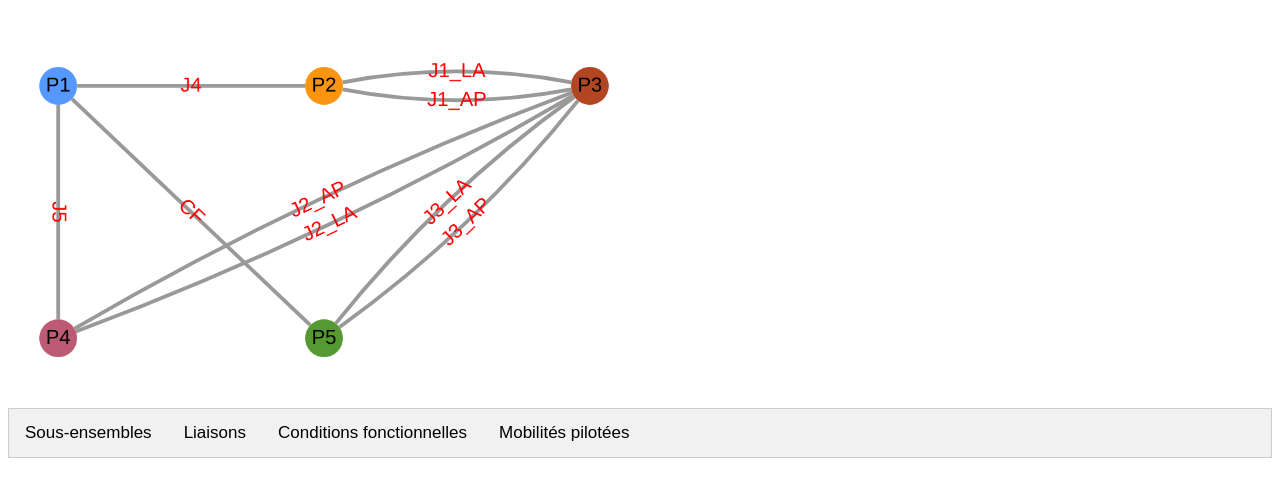
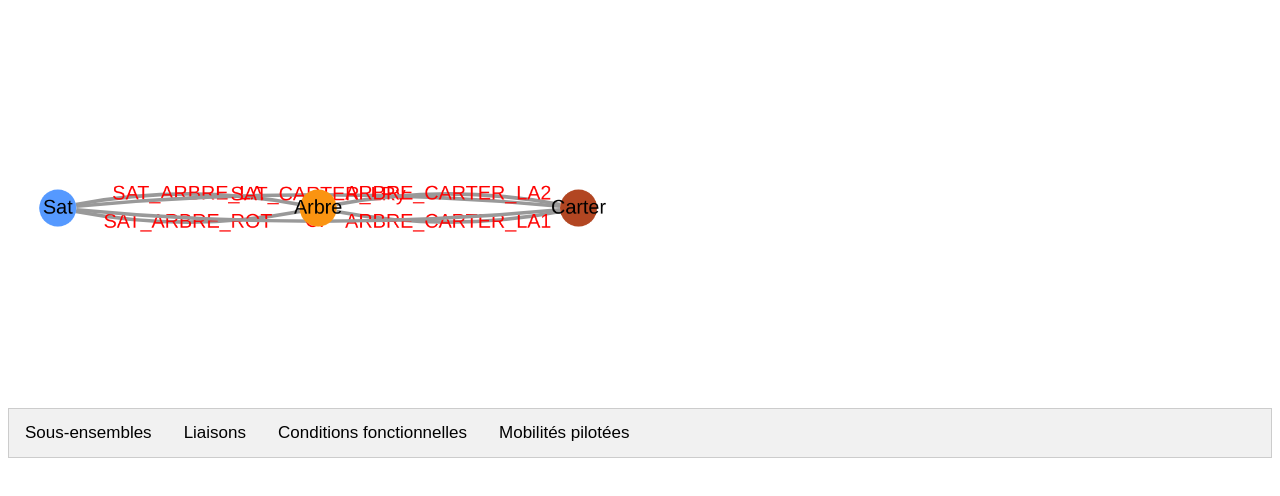
Before and after one commit to guillaume55/MecaWeb, a plain HTML site: page cytoscape.html in a window 1280 px wide. Drawn offline with Linux system fonts and the light colour scheme.

Commit message:
add nerdamer, not working yet + another exmple

```diff
--- a/cytoscape.html
+++ b/cytoscape.html
@@ -9,9 +9,10 @@
     <!--from the web-->
     <script src='js/cytoscape.min.js'></script>
     <script src='js/math.js'></script>
-    <script src='js/gausselimination.js'></script>
+    <script src='js/nerdamer-all.min.js'></script>
     <!-- from this project-->
-    <script src='js/cytoscape.js'></script>
+    <!--<script src='examples/helico.js'></script>-->
+    <script src='examples/boitie_arr.js'></script>
     <script src='js/computecycles.js'></script>
     <script src='js/export.js'></script>
     <script src='js/component.js'></script>
@@ -40,9 +41,9 @@
 
         //console.log([5,0,10],[10,0,0], ["a","b","c"], ["u","v","w"]))
         //console.log(mechmath_babar([20,30,10],[10,20,0], ["a","b","c"], ["u","v","w"]))
-        //findCycles()
+        findCycles()
         write_eq_V2(/*edge*/)
-        solve_oneI()
+        //solve_oneI("v_J2_LA+(60*I_alpha_J2_LA)-(60*gamma_J2_LA)")
     </script>
 </body>
 </html>
--- /dev/null
+++ b/examples/boitie_arr.js
@@ -0,0 +1,137 @@
+function cy_create(c) {
+  var cy = cytoscape({
+  container: c,
+  elements: [
+    { data: { id: 'Sat', color:'#5599FF', shape:'ellipse'} },
+    { data: { id: 'Arbre', color:'#fa9411', shape:'ellipse'} },
+    { data: { id: 'Carter', color:'#b24622', shape:'ellipse'} },
+    {
+      data: {
+        id: 'SAT_ARBRE_LA',
+        source: 'Sat',
+        target: 'Arbre',
+        label: 'SAT_ARBRE_LA',
+        type: 'LA z',
+        point:[5,0,10],
+        specSource: 0.2,
+        specTarget: 0.2,
+        play: 0.2
+      }
+    },
+    {
+      data: {
+        id: 'SAT_ARBRE_ROT',
+        source: 'Sat',
+        target: 'Arbre',
+        label: 'SAT_ARBRE_ROT',
+        type: 'Rot',
+        point:[5,0,-10],
+        specSource: 0.2,
+        specTarget: 0.2,
+        play: 0.2
+      }
+    },
+    {
+      data: {
+        id: 'SAT_CARTER_LRy',
+        source: 'Sat',
+        target: 'Carter',
+        label: 'SAT_CARTER_LRy',
+        type: 'LR axe z norm y',
+        point:[25,0,0],
+        specSource: 0.2,
+        specTarget: 0.2,
+        play: 0.2
+      }
+    },
+    {
+      data: {
+        id: 'ARBRE_CARTER_LA2',
+        source: 'Carter',
+        target: 'Arbre',
+        label: 'ARBRE_CARTER_LA2',
+        type: 'LA z',
+        point:[0,0,-30],
+        specSource: 0.2,
+        specTarget: 0.2,
+        play: 0.2
+      }
+    },
+    {
+      data: {
+        id: 'ARBRE_CARTER_LA1',
+        source: 'Carter',
+        target: 'Arbre',
+        label: 'ARBRE_CARTER_LA1',
+        type: 'LA z',
+        point:[0,0,-100],
+        specSource: 0.2,
+        specTarget: 0.2,
+        play: 0.2
+      }
+    },
+    {
+      data: {
+        id: 'CF',
+        source: 'Sat',
+        target: 'Carter',
+        label: 'CF',
+        point:[0,0,0],
+        type: 'FC'
+      }
+    }
+
+
+    ],
+    style: [
+    {
+        selector: 'node',
+        style: {
+            shape: 'data(shape)',
+            'background-color': 'data(color)',
+            label: 'data(id)',
+            'text-valign': 'center',
+            'text-halign': 'center'
+        }
+    },
+    {
+        selector: 'edge',
+        style: {
+            'color': 'red',
+            'label': 'data(label)',
+            //'stacking': 'auto bend'
+            'curve-style': 'bezier',
+            "edge-text-rotation": "autorotate"
+
+        }
+
+    }
+    ]
+});
+  return cy
+
+}
+
+
+
+//must be shorten. No internet, have to recycle
+/*
+function get_type_from_edge(edge){
+    var edges = cy.edges()
+
+    for(let i=0; i<edges.length;i++) {
+        var json = cy.data(edges[i].json())
+        if ( (edge[0] == json.data()['data']['source'] && edge[1] == json.data()['data']['target']) || (edge[0] == json.data()['data']['target'] && edge[1] == json.data()['data']['source'])) {
+            var type = json.data()['data']['type']
+            return type
+        }
+    }
+    return 'error'
+}*/
+
+function get_cf(){
+    var val = 0.1
+    var axis = "v"
+    var point = [0,0,0]
+    return {val: val, axis: axis, point:point}
+}
--- a/js/cytoscape.js
+++ b/examples/helico.js
@@ -87,10 +87,11 @@ function cy_create(c) {
     },
     {
       data: {
-        id: 'J4',
+        id: 'J4_ROT',
         source: 'P2',
         target: 'P1',
-        label: 'J4',
+        label: 'J4_ROT',
+        type: 'Rot',
         point:[10,20,30],
         specSource: 0.2,
         specTarget: 0.2,
@@ -99,10 +100,11 @@ function cy_create(c) {
     },
     {
       data: {
-        id: 'J5',
+        id: 'J5_LA',
         source: 'P4',
         target: 'P1',
-        label: 'J5',
+        label: 'J5_LA',
+        type: 'LA x',
         point:[40,50,60],
         specSource: 0.2,
         specTarget: 0.2,
@@ -115,7 +117,8 @@ function cy_create(c) {
         source: 'P5',
         target: 'P1',
         label: 'CF',
-        point:[70,80,90]
+        point:[70,80,90],
+        type: 'FC'
       }
     }
 
@@ -150,17 +153,7 @@ function cy_create(c) {
 
 }
 
-function extract_graph(){
-    var edges = cy.edges()
-    var res = []
-    for(let i=0; i<edges.length;i++) {
-        var json = cy.data(edges[i].json())
-        var source = json.data()['data']['source']
-        var target = json.data()['data']['target']
-        res.push([source, target])
-    }
-    return res
-}
+
 
 //must be shorten. No internet, have to recycle
 /*
@@ -176,21 +169,6 @@ function get_type_from_edge(edge){
     }
     return 'error'
 }*/
-
-function get_edges_from_nodes(node1, node2){
-    var edges = cy.edges()
-    var res = []
-    for(let i=0; i<edges.length;i++) {
-        var json = cy.data(edges[i].json())
-        var source = json.data()['data']['source']
-        var target = json.data()['data']['target']
-        var type = json.data()['data']['type']
-        var point = json.data()['data']['point']
-        if((source == node1 && target == node2) || (source == node2 && target == node1) ) { res.push(json.data()['data']) }
-    }
-    return res
-}
-
 function get_cf(){
     var val = 0.1
     var axis = "v"
--- a/js/computecycles.js
+++ b/js/computecycles.js
@@ -1,7 +1,8 @@
 var graph = []
 let cycles = []
-let I_to_replace = { 'I_alpha_J2_LA':"0"} //I stands for unknown. if we find their value, they will be logged here
-
+//helico let I_to_replace = { 'I_alpha_J2_LA':"0", 'I_alpha_J1_LA':"0", "I_alpha_J3_LA":"0","I_alpha_J4_ROT":"0"} //I stands for unknown. if we find their value, they will be logged here
+//boitier
+I_to_replace = { 'I_gamma_ARBRE_CARTER_LA1':"0", 'I_gamma_ARBRE_CARTER_LA2':"0", 'I_gamma_SAT_ARBRE_LA':'0','I_gamma_SAT_ARBRE_ROT':'0' } //c'est vrai ce mensonsonge ?
 
 function findCycles() {
     //graph = [[1,2],[1,2],[1,3],[2,3]]
@@ -26,16 +27,16 @@ function findCycles() {
         }
     }
     //remove redundant cycles
+    /*
     for(let i=0; i< cycles.length; i++) {
         for(let j=0; j< cycles.length; j++) {
             if(j != i) {
-                console.log(cycles.length)
                 cy1 = JSON.stringify(cycles[i].sort())
                 cy2 = JSON.stringify(cycles[j].sort())
                 if(cy1 == cy2) { j-=1; i-=1; cycles.splice(i,1) }
             }
         }/*********** PAS FINI et peut bugger **************/
-    }
+    //}
 
 
   for (cycle of cycles) {
@@ -43,97 +44,106 @@ function findCycles() {
   }
 }
 
-//ATtention !!! au meme pt !
-function write_eq(edges) {
-    /*for(let i=0; i< cycles.length; i++) {
-        console.log(cycles[i])
-    }*/
+function write_eq_V2(edges) {
+    //helico --> cycles = [['P3','P2'],['P3','P5'],['P3','P4'],['P1','P2','P3','P4'],['P1','P5','P3','P4']]
+    //boitier arriere
+    cycles = [['Arbre','Carter',],['Arbre','Sat'],['Sat', 'Carter', 'Arbre'],['Sat','Carter']]
+    let fc = get_cf();
+    let equations = [] //add mobilities
 
-    //console.log(get_cf())
-    //begin with 2 node cycle to find some I (mainly on resultantes)
-    cycles = [['P3','P2'],['P3','P5'],['P3','P4'],['P1','P2','P3','P4'],['P1','P2','P3','P4']]
+    //find 6 equations for each cycle
+    for(let i=0; i< cycles.length; i++) {
+        //find all edges between two nodes
+        let edges_between=[]
+        if(cycles[i].length < 3) {
+            edges_between = get_edges_from_nodes(cycles[i][0], cycles[i][1])
+            //add to I_to_replace the numerical values of some I
+            //compute_numerical_tol_val(edges_between);
+        }
+        else {
+            c = [...cycles[i]]
+            c.push(c[0]) //close the cycle
+            for(let j=1; j<c.length; j++) {
+                ed = get_edges_from_nodes(c[j-1], c[j])
+                edges_between.push(ed[0]) //we need only one link between two nodes
+            }
 
-    //transport everything to the FC point
+        }
+        //remove equations with only one I, solve it now
+        console.log(equations)
+        equations = solve_oneI(equations)
+        equations = equations.concat(write_eq_for_cycle(edges_between, fc))
+        //start to solve if possible
+        equations = replace_with_known_comp(equations)
+
+    }
+    //console.log(equations)
+    //var coeffs = nerdamer.coeffs('3*x^2+1', 'x');
+    //console.log("coef", coeffs)
+    console.log('iIiiii', I_to_replace)
+    console.log("eq", equations)
+    equations = replace_with_known_comp(equations)
+    console.log("-->",equations)
+    //on peut donc chercher notre CF selon l'axe voulu
+    let solved = nerdamer.solveEquations(equations[4], "I_v_CF")
+    var coeffs = nerdamer.coeffs(equations[4], "I_v_CF");
+    console.log(solved.toString())
+    coeffs.each(function(e, i) {
+        console.log('coeff #'+i+': ', nerdamer(e).add('t').toString());
+    });
 
 
-    for(let i=0; i< cycles.length; i++) {
-        //find resulting cycle of the 2 mobilities
-        if(cycles[i].length == 2) {
-            //find all edges between two nodes
-            ed = get_edges_from_nodes(cycles[i][0], cycles[i][1])
-            //get every edge between these two nodes
-            var eq = ["I","I","I","I","I","I"]
-            for(e of ed) {    //[sub-ass1, sub-ass2, jointType, point]
-                console.log("****** EDGE ******", e);
-                /***************  RESULTANTES ***********/
-                //console.log("type------->",e[2])
-                var mob = get_mobilities_from_edge(e['type']);
-                //on transforme les 1 et 0 en composantes alpha, beta, gamma, u, v, w
-                for(let j=0; j<6; j++) {
-                    if(mob[i]== 0) //un degré de liaison
-                    {
-                        //remplacer par la composante
-                        //ICIIIIIIIII
+
+}
+
+function solve_oneI(eq) {
+    for(let i=0; i<eq.length; i++) {
+        //we can solve if there is only one I
+        if(eq[i].match(/I_/g) !== null) { //see line bellow
+            if(eq[i].match(/I_/g).length < 2 ) { //bug because we try to find length of null if eq => 0+0+0=0
+                //find which terme is unknown
+                let sp = eq[i].split(/[+,-,=,*,/,\s,(,)]+/);
+                for(let j=0; j<sp.length; j++)  {
+                    sp[j] = sp[j].toString()
+
+                    if(sp[j].search("I_") != -1) {
+                        console.log(eq[i])
+                        if(I_to_replace[sp[j]] === undefined) {
+                            let solved = nerdamer.solve(eq[i], sp[j]);
+                            let res = solved.toString().replaceAll("[","").replaceAll("]","")
+                            //let res = solved['symbol']['elements'][0]['value']
+
+                            I_to_replace[sp[j]] = res;
+                            eq.splice(i)
+                            i = i-1
+                            console.log("------111111")
+                        }
                     }
                 }
-                //resultantes x, y and z
-                //inversion des translations et des rotations
-                for(let i=3; i<6; i++) {
-                    if(mob[i-3] == 1) {console.log("mobilite")}
-                    else if(eq[i] == "I") { eq[i] = mob[i-3] }
-                    else if(eq[i] != "I" && mob[i-3] == 1) {                    console.log("isostatisme")/*do nothing but avoid else statement*/ }
-                    //a vérifier, hyperstatique avec rot + AP x (2 SE et deux liaisons en //)
-                    //Heummmm, plutôt insoluble que hyperstatique car h dépend des mobilités de sortie du mécanisme
-                    //A vérifier mais probablment faux ou moyen moyen
-                    else { console.log("Hyperstatisme !") }
-                }
-
-                /*************  MOMENTS  **************/
-                //let's fight with moments
-                /*
-                var cf_params = get_cf()
-                //deplacement du moment au point de la CF
-                var m = mechmath_babar(e[3], cf_params['point'], [mob[3],mob[4],mob[5]],[mob[0],mob[1],mob[2]])
-                console.log("BABAR=>",m)
-
-                for(let i=0; i<3; i++) {
-                    console.log("point------->",m[i])
-
-                }*/
             }
-
-            //AU MEME PT
-
-            //////////// REPRENDRE ICI /////// commencer par trouver les I (mobilités) des cycles à deux noeuds )
         }
     }
+    //console.log("itoreplace",I_to_replace)
+    //console.log("eq",eq)
+    return eq
 }
-function write_eq_V2(edges) {
-    cycles = [['P3','P2'],['P3','P5'],['P3','P4'],['P1','P2','P3','P4'],['P1','P2','P3','P4']]
-    let fc = get_cf();
 
-    //do the job for each cycle
-    for(let i=0; i< cycles.length; i++) {
-        if(cycles[i].length == 2) { //cycle with two nodes can have a different behavior
-            //find all edges between two nodes
-            var edges_between = get_edges_from_nodes(cycles[i][0], cycles[i][1])
-            console.log("edge b", edges_between)
-            write_resultantes_two_nodes(edges_between)
+//contresens,sert à l'analyse statistique
+function compute_numerical_tol_val(edges) {
+    for(let i=0; i<edges.length; i++) {
+        let mob = get_mobilities_from_edge(edges_bet[i]['type'])
+        for(let j=0; j<6; j++) {
+            if(mob[j] == 0) { //we know the max tolerance values
 
-        }
-    }
-    //2 for loops because it will be easier to solve equations if we know more things
-    for(let i=0; i< cycles.length; i++) {
-        if(cycles[i].length == 2) { //cycle with two nodes can have a different behavior
-            write_moments_two_nodes(edges_between, fc)
+            }
         }
     }
 }
 
-//TODO what we have to do mathematically if there is 3 links between 2 nodes ?
+//we will find I_xxx = xxx, instead of adding a new equation, we will replace I_xxx by its value later
 function write_resultantes_two_nodes(edges_bet) {
     //sum each link
-    //let equation = ["","",""];
+
     let components = ["alpha", "beta", "gamma"]
     if(edges_bet.length > 2) { console.log(`Maybe there is an error, because ${edges_bet.length} are between 2 nodes`) }
 
@@ -155,9 +165,43 @@ function write_resultantes_two_nodes(edges_bet) {
     }
 }
 
+function write_eq_for_cycle(edges_bet,cf) {
+    //sum each link
+    let equations = []
+    let mob = []
+
+    for(let i=0; i<edges_bet.length; i++)  {
+        console.log(edges_bet[i]['type'],edges_bet[i]['id'])
+        mob.push(mobs_to_components(get_mobilities_from_edge(edges_bet[i]['type']),edges_bet[i]['id']))
+    }
+
+    for(let j=3; j<6; j++) { //resultantes aka rotations alpha beta gamma
+        let str = ""
+        for(let k=0; k<mob.length; k++)  {
+            str += mob[k][j]
+            if(k<mob.length-1) {  str+= "+";  }
+        }
+        str += "=0"
+        equations.push(str)
+    }
+    for(let j=0; j<3; j++) { //moments aka translation u v w
+        let str ="";
+        for(let k=0; k<mob.length; k++)  {
+            //str += mob[k][j]
+            //make the addition at the fc point
+            let babar = mechmath_babar(edges_bet[k]['point'], cf['point'], [mob[k][3],mob[k][4],mob[k][5]],[mob[k][0],mob[k][1],mob[k][2]])
+            str += babar[j]
+            if(k<mob.length-1) {  str+= "+";  }
+        }
+        str += "=0"
+        equations.push(str)
+    }
+    return equations
+}
+/*
 //should be at the same point, the fc (= cf) point
 function write_moments_two_nodes(edges_bet, cf) {
-
+    let equations = []
     if(edges_bet.length > 2) { console.log(`Maybe there is an error, because ${edges_bet.length} are between 2 nodes`) }
     let mob0 = mobs_to_components(get_mobilities_from_edge(edges_bet[0]['type']),edges_bet[0]['id'])
     let mob1 = mobs_to_components(get_mobilities_from_edge(edges_bet[1]['type']),edges_bet[1]['id'])
@@ -166,15 +210,18 @@ function write_moments_two_nodes(edges_bet, cf) {
     //move everything to the same point
     let m0 = mechmath_babar(edges_bet[0]['point'], cf['point'], [mob0[3],mob0[4],mob0[5]],[mob0[0],mob0[1],mob0[2]])
     let m1 = mechmath_babar(edges_bet[1]['point'], cf['point'], [mob1[3],mob1[4],mob1[5]],[mob1[0],mob1[1],mob1[2]])
-    mob0 = replace_with_known_comp(m0)  //TODO A tester Ne fonctionne pas
+    mob0 = replace_with_known_comp(m0)
     mob1 = replace_with_known_comp(m1)
     console.log("BABAR=>",m0, m1)
     for(let j=0; j<3; j++) { //for the translations (aka moment)
         //if there is only one I, the unknown terme can be found
+        //if(str.match(/I_/g).length > 1 ) {
+            //solve_oneI()
+        //}
+    }
 
-        //solve_oneI() //resoudre l'equation si un seul I //TODO ICIIIIIIIII
-    }
-}
+
+}*/
 
 //take mobility array (0 and 1 and change to "alpha", "beta", "gamma","u", "v", "w"
 function mobs_to_components(mob, linkName) {
@@ -193,20 +240,19 @@ function mobs_to_components(mob, linkName) {
 //return mobilities Tx,y,z and Rx, y, z from the name of the linkage
 function get_mobilities_from_edge(type){
     mob = mech_links()
+    if (mob[type] == undefined) {console.log("Unknown linkage",mob[type]);}
     return mob[type]
 }
-
+/*
 //solve the equation if there is only one missing terme
-//TODO
-function solve_oneI(/*equation*/){
+function solve_oneI(equation){
     //split does not reconize type if _ instead of #
-    let equation = "v_J2_LA+(60*I_alpha_J2_LA)-(60*gamma_J2_LA)".replaceAll("_","#");
+    equation = equation.replaceAll("_","#");
 
     let res = equation.replaceAll("-", "+(-1)*").split("+");
 
     let unknown_multiply = []
     let unknown = ""
-    console.log(res)
     let nb_I = 0;
     let I_index  = 0;
     //ensure that there is only one I
@@ -214,13 +260,11 @@ function solve_oneI(/*equation*/){
         if(res[i].search('I#') != -1) {
             nb_I += 1;
             I_index = i
-            console.log("unknown index ", I_index)
             //find the 'I' thing //may be multiplied to something
             unknown_multiply = res[i].replaceAll('(','').replaceAll(')','').split("*")
             for(let j=0; j< unknown_multiply.length; j++) {
                 if(unknown_multiply[j].search('I#') != -1) {
                     unknown = unknown_multiply[j]
-                    console.log("unknown", unknown)
                 }
             }
 
@@ -241,22 +285,15 @@ function solve_oneI(/*equation*/){
         //if something multiply the 'I' thing. No division expeted
         if(unknown_multiply.length > 1) //there was a *I_thing
         {
-
             str += `/(${res[I_index].replaceAll(unknown,"1")})`
         }
 
         I_to_replace[res[I_index]] = str.replaceAll("#","_");
-        console.log(str)
     }
-
 }
-
+*/
 //replace already found component in equations
-//TODO Is it working ? NOOOOOOO
 function replace_with_known_comp(equations)  {
-    console.log("I replace", I_to_replace)
-    console.log('before', equations)
-
     for(let i=0; i<equations.length; i++) {
         for(var key in I_to_replace) {
             equations[i] = equations[i].replaceAll(key, I_to_replace[key] );
@@ -264,9 +301,37 @@ function replace_with_known_comp(equations)  {
         }
 
     }
-    console.log('after', equations)
     return equations
 }
+
+function extract_graph(){
+    var edges = cy.edges()
+    var res = []
+    for(let i=0; i<edges.length;i++) {
+        var json = cy.data(edges[i].json())
+        var source = json.data()['data']['source']
+        var target = json.data()['data']['target']
+        res.push([source, target])
+    }
+    return res
+}
+
+function get_edges_from_nodes(node1, node2){
+    var edges = cy.edges()
+    var res = []
+    for(let i=0; i<edges.length;i++) {
+        var json = cy.data(edges[i].json())
+        var source = json.data()['data']['source']
+        var target = json.data()['data']['target']
+        var type = json.data()['data']['type']
+        var point = json.data()['data']['point']
+        if((source == node1 && target == node2) || (source == node2 && target == node1) ) { res.push(json.data()['data']) }
+    }
+    return res
+}
+
+
+
 
 //from stackoverflow
 //https://stackoverflow.com/questions/12367801/finding-all-cycles-in-undirected-graphs
@@ -298,7 +363,7 @@ function findNewCycles(path) {
   }
 }
 
-
+//from stackoverflow too
 function invert(path) {
   return rotateToSmallest([...path].reverse())
 }
--- a/js/mech.js
+++ b/js/mech.js
@@ -21,23 +21,24 @@ function mech_links(){
     links['G z']=[0,0,1,0,0,0];
     links['LA x']=[1,0,0,1,1,1];
     links['LA y']=[0,1,0,1,1,1];
-    links['LA Z']=[0,0,1,1,1,1];
+    links['LA z']=[0,0,1,1,1,1];
     links['Rot']=[0,0,0,1,1,1];
     links['Ponct x']=[0,1,1,1,1,1];
     links['Ponct y']=[1,0,1,1,1,1];
-    links['Ponct Z']=[1,1,0,1,1,1];
+    links['Ponct z']=[1,1,0,1,1,1];
     links['AP x']=[0,1,1,1,0,0];
     links['AP y']=[1,0,1,0,1,0];
-    links['AP Z']=[1,1,0,0,0,1];
+    links['AP z']=[1,1,0,0,0,1];
     links['Doigt x']=[1,0,0,1,1,1];
     links['Doigt y']=[0,1,0,1,1,1];
-    links['Doigt Z']=[0,0,1,1,1,1];
+    links['Doigt z']=[0,0,1,1,1,1];
     links['LR axe x norm y']=[1,0,1,1,1,0];
     links['LR axe x norm z']=[1,1,0,1,0,1];
     links['LR axe y norm x']=[0,1,1,1,1,0];
     links['LR axe y norm z']=[1,1,0,0,1,1];
     links['LR axe z norm x']=[0,1,1,1,0,1];
     links['LR axe z norm y']=[1,0,1,0,1,1];
+    links['FC'] = [1,1,1,1,1,1];
 
     return links
 }
--- a/js/mechmath.js
+++ b/js/mechmath.js
@@ -17,9 +17,18 @@ function mechmath_babar(source_point, target_point, resultante, moment)
     //Chasles relation MA = MO + OA
     var ba = [(-source_point[0]+target_point[0])*-1,(-source_point[1]+target_point[1])*-1,(-source_point[2]+target_point[2])*-1]
 
-    moment[0] = `${moment[0]} + (${ba[1]}*${resultante[2]}) -  (${ba[2]}*${resultante[1]})`
-    moment[1] = `${moment[1]} + (${ba[2]}*${resultante[0]}) -  (${ba[0]}*${resultante[2]})`
-    moment[2] = `${moment[2]} + (${ba[0]}*${resultante[1]}) -  (${ba[1]}*${resultante[0]})`
+    moment[0] = `${moment[0]}`
+    if(ba[1] != 0) { moment[0] += `+ (${ba[1]}*${resultante[2]})` }
+    if(ba[2] != 0) { moment[0] += `- (${ba[2]}*${resultante[1]})` }
+
+    moment[1] = `${moment[1]}`
+    if(ba[2] != 0) { moment[1] += `+ (${ba[2]}*${resultante[0]})` }
+    if(ba[0] != 0) { moment[1] += `- (${ba[0]}*${resultante[2]})` }
+
+    moment[2] = `${moment[2]}`
+    if(ba[0] != 0) { moment[2] += `+ (${ba[0]}*${resultante[1]})` }
+    if(ba[1] != 0) { moment[2] += `- (${ba[1]}*${resultante[0]})` }
+
 
     return moment
 }
```
Also changed, not shown: js/nerdamer-all.min.js (added).
